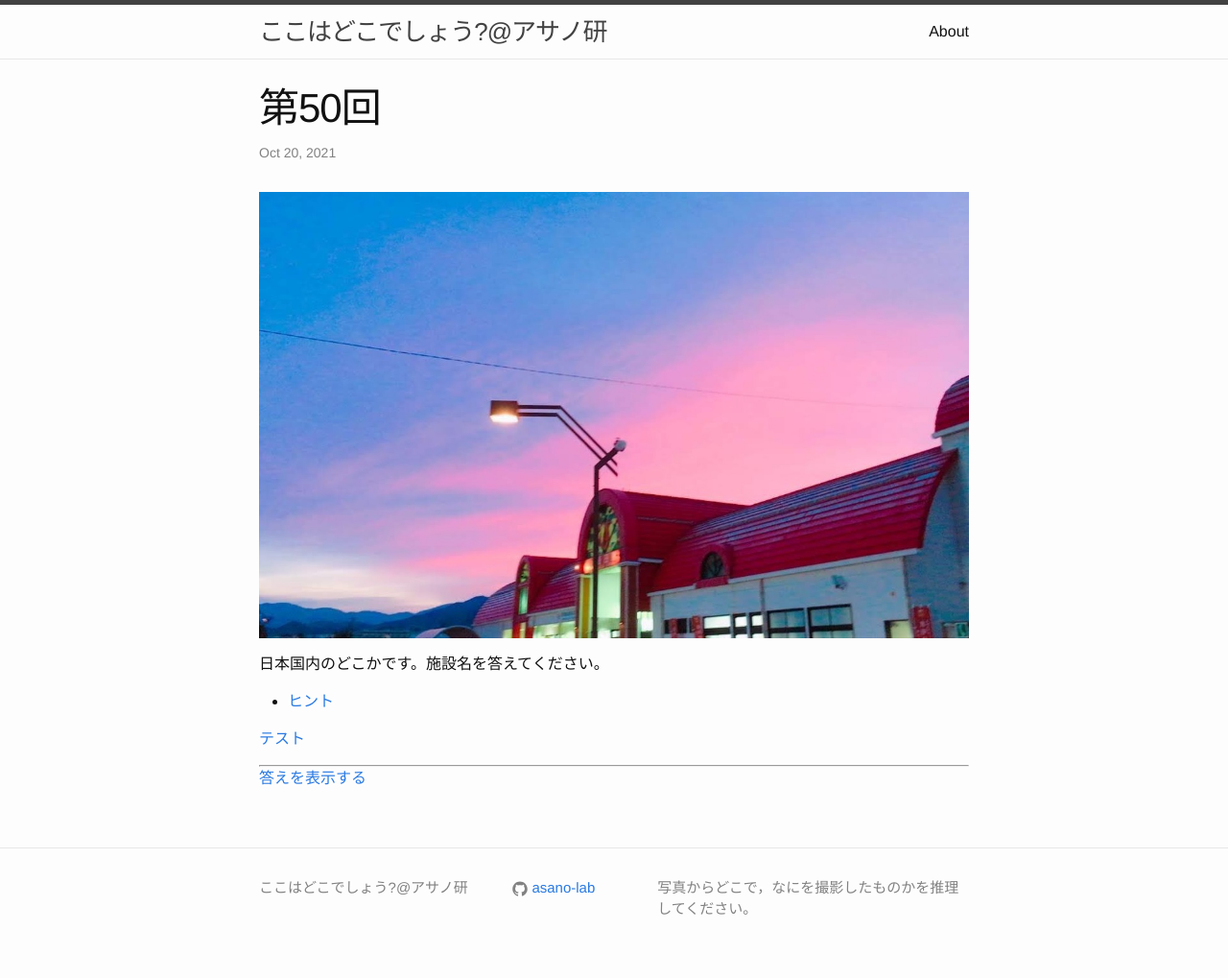
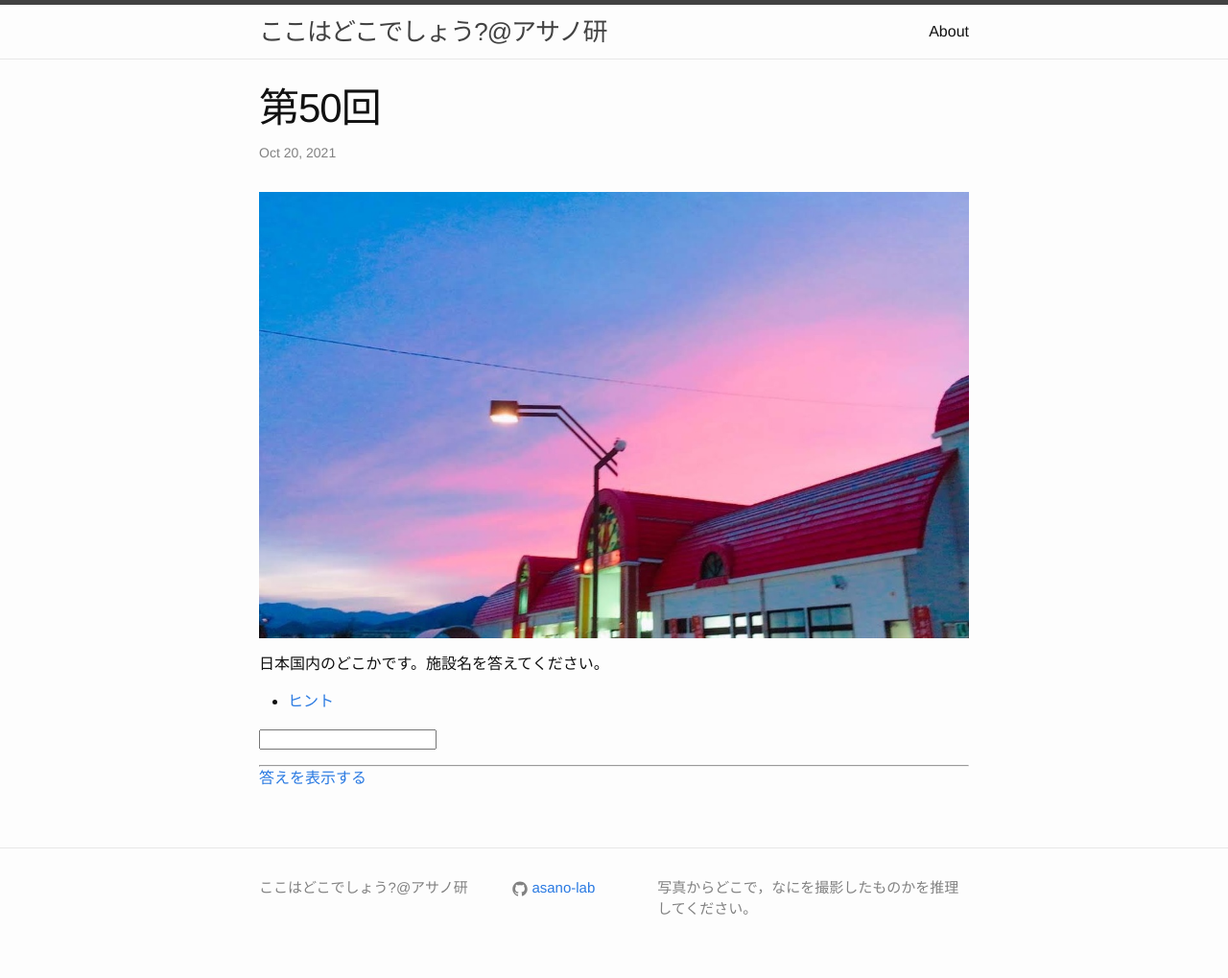
Before and after one commit to asano-lab/kokodoko, a Jekyll site: the page built from _posts/2021-10-20-q50.md, in a window 1280 px wide. Shown: the whole page at 96% size. Built offline with Jekyll 4.4.1, drawn with Linux system fonts in a browser that asks for light colours.

Commit message:
markdown で入力フォームを使うためには, htmlで記述する必要があるっぽい

```diff
--- a/_posts/2021-10-20-q50.md
+++ b/_posts/2021-10-20-q50.md
@@ -12,7 +12,7 @@ categories: question
 - [ヒント](javascript:void(0)){: .hint}
    - PCの場合は写真にカーソルを当てる、スマホの場合は写真を長押しするとヒントが見えます。
 
-[テスト](javascript:void(0)){: #test}
+<input type="text" id="test" name="test">
 
 ---
 
--- a/js/answer.js
+++ b/js/answer.js
@@ -55,8 +55,8 @@ document.addEventListener("DOMContentLoaded", function(){
 
     const test = document.getElementById('test');
     if (test != null) {
-        test.addEventListener("click", () => {
-            console.log("yeah");
+        test.addEventListener("input", () => {
+            console.log(test.value);
         });
     }
 });
```
